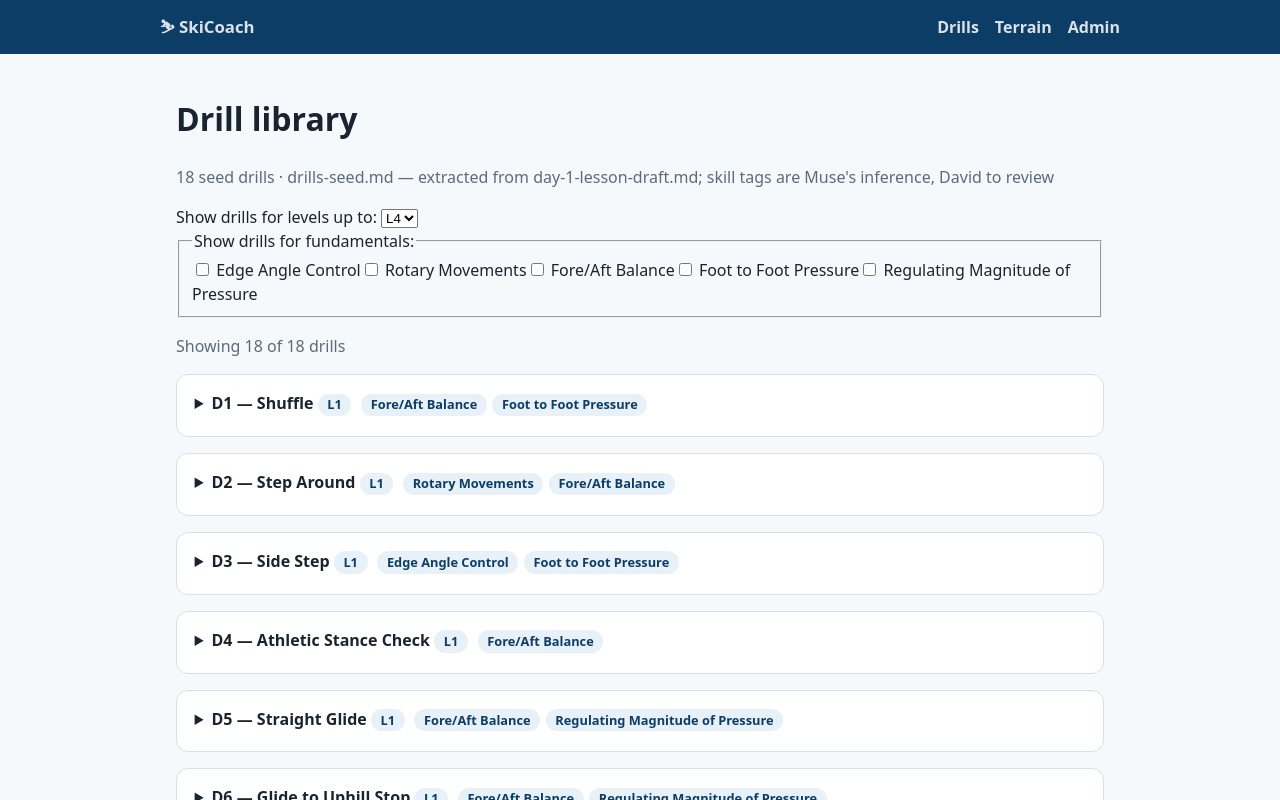
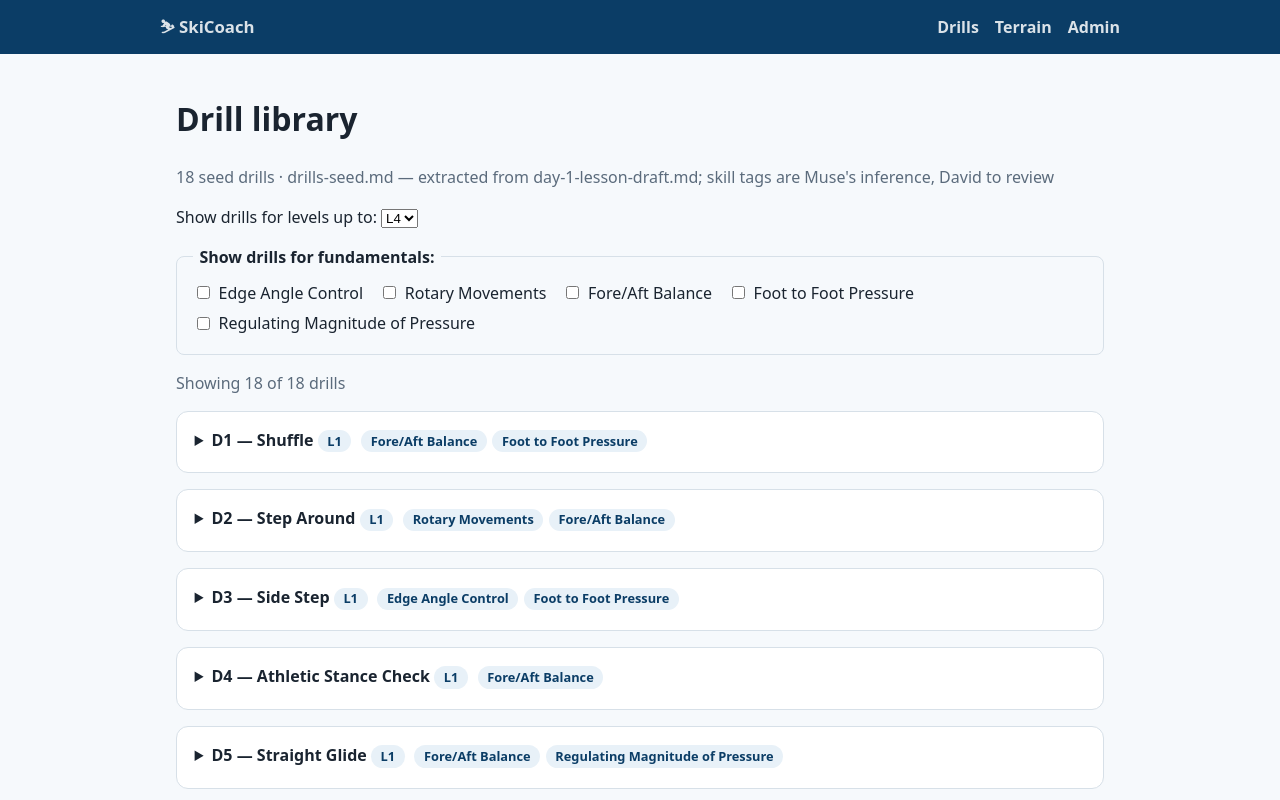
Before and after one commit to dfaourgatech/SkiSchoolApp, a SvelteKit app: page /drills in a window 1280 px wide. Shown: the top 800 px of the page. Built offline with nearby package versions, Linux system fonts and the light colour scheme.

Commit message:
Add multi-select fundamental filters to drill library

```diff
--- a/src/app.css
+++ b/src/app.css
@@ -91,6 +91,36 @@ main {
 	color: var(--muted);
 }
 
+fieldset {
+	border: 1px solid var(--line);
+	border-radius: 0.5rem;
+	padding: 0.75rem 1rem;
+	margin: 1rem 0;
+}
+
+fieldset legend {
+	padding: 0 0.4rem;
+	font-weight: 600;
+}
+
+label.check {
+	display: inline-flex;
+	align-items: center;
+	gap: 0.35rem;
+	margin-right: 1rem;
+	margin-bottom: 0.4rem;
+}
+
+button.linklike {
+	background: none;
+	border: none;
+	padding: 0;
+	color: var(--navy);
+	text-decoration: underline;
+	cursor: pointer;
+	font: inherit;
+}
+
 .grid {
 	display: grid;
 	grid-template-columns: repeat(auto-fill, minmax(16rem, 1fr));
```
